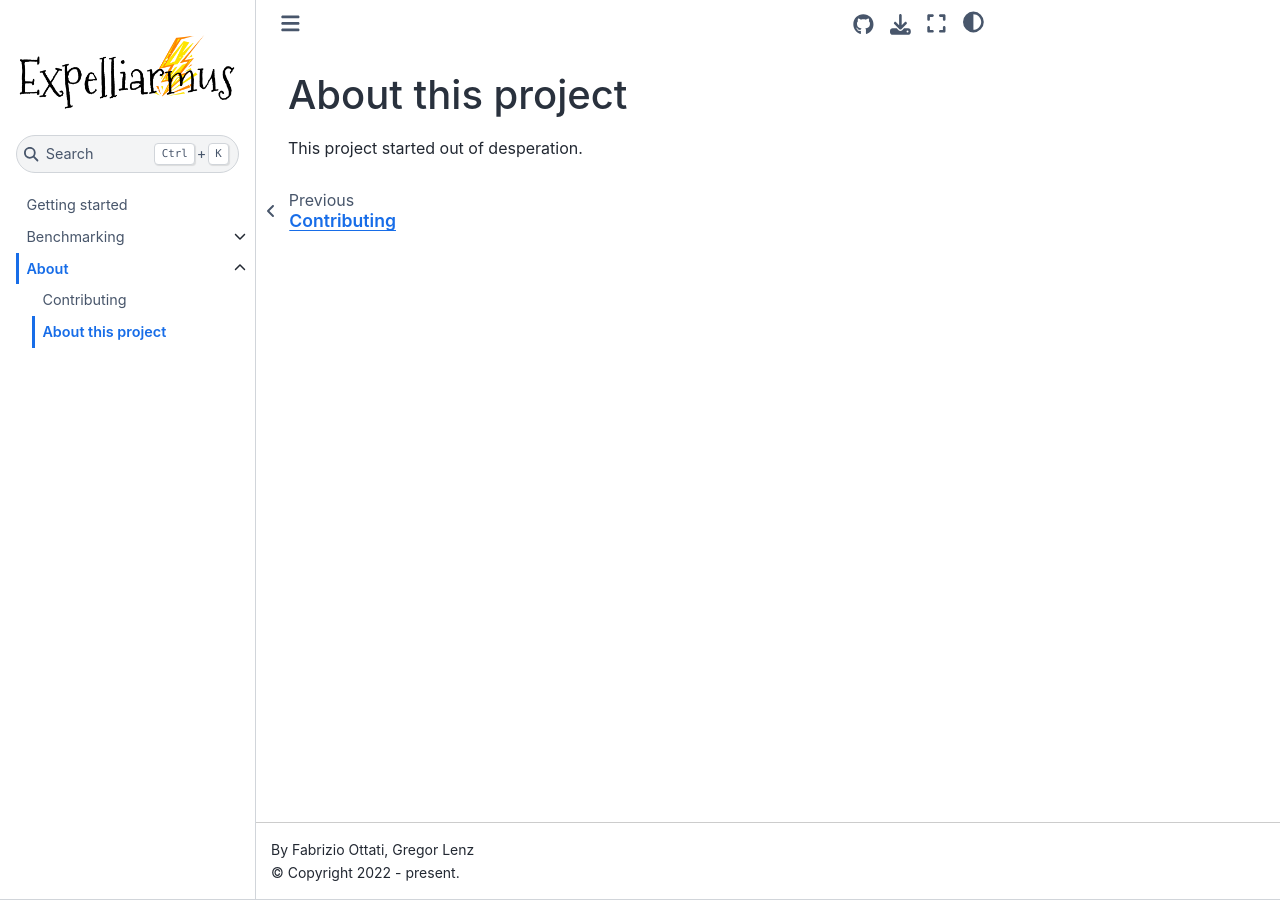
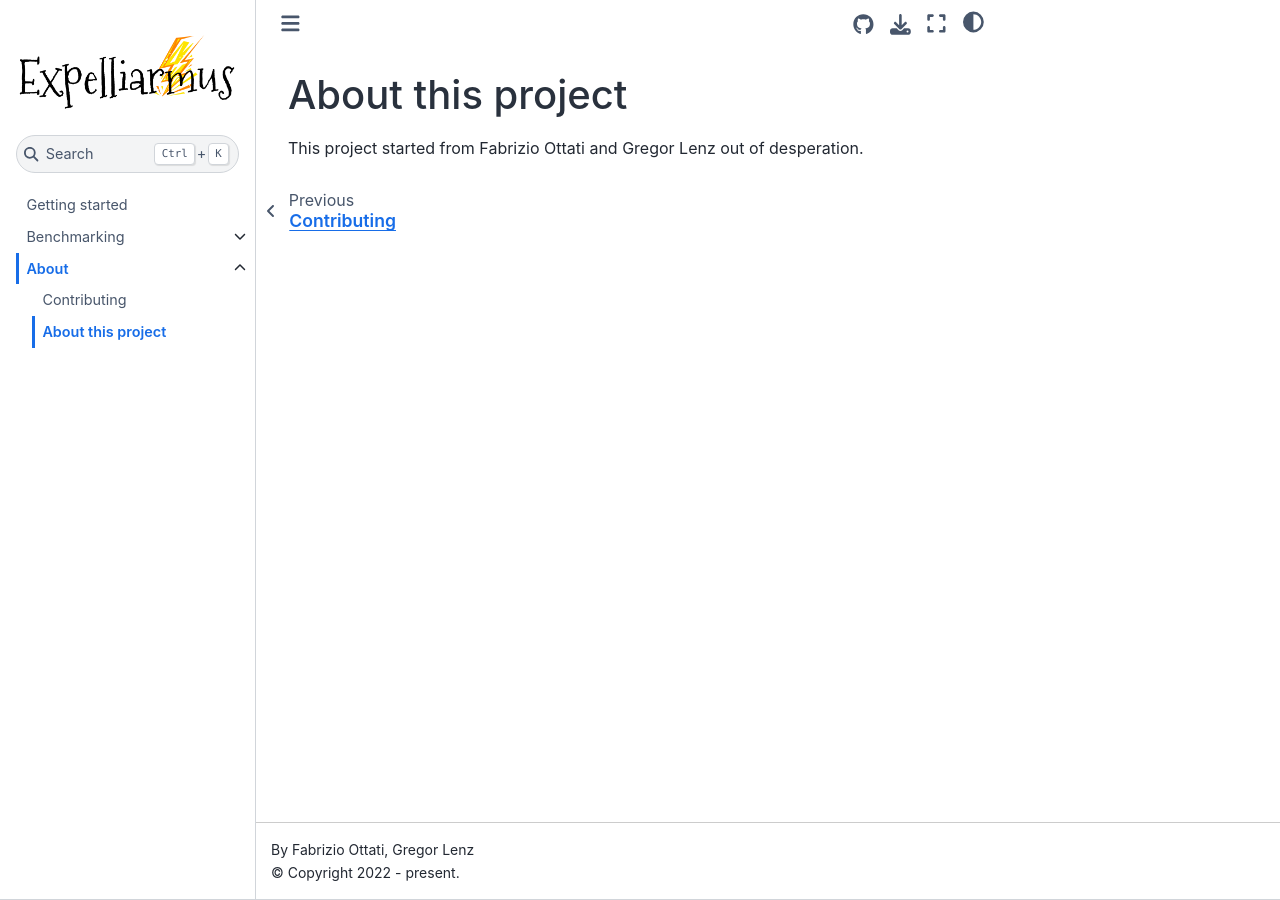
Before and after one commit to open-neuromorphic/expelliarmus, a Sphinx documentation site: the page built from docs/about/info.rst, in a window 1280 px wide. Built offline with Sphinx 7.4.7 and the Sphinx Book theme 1.1.4, drawn with Linux system fonts in a browser that asks for light colours.

Commit message:
Update info.rst

```diff
--- a/docs/about/info.rst
+++ b/docs/about/info.rst
@@ -1,4 +1,4 @@
 About this project
 ==================
 
-This project started out of desperation.
+This project started from Fabrizio Ottati and Gregor Lenz out of desperation.
```
